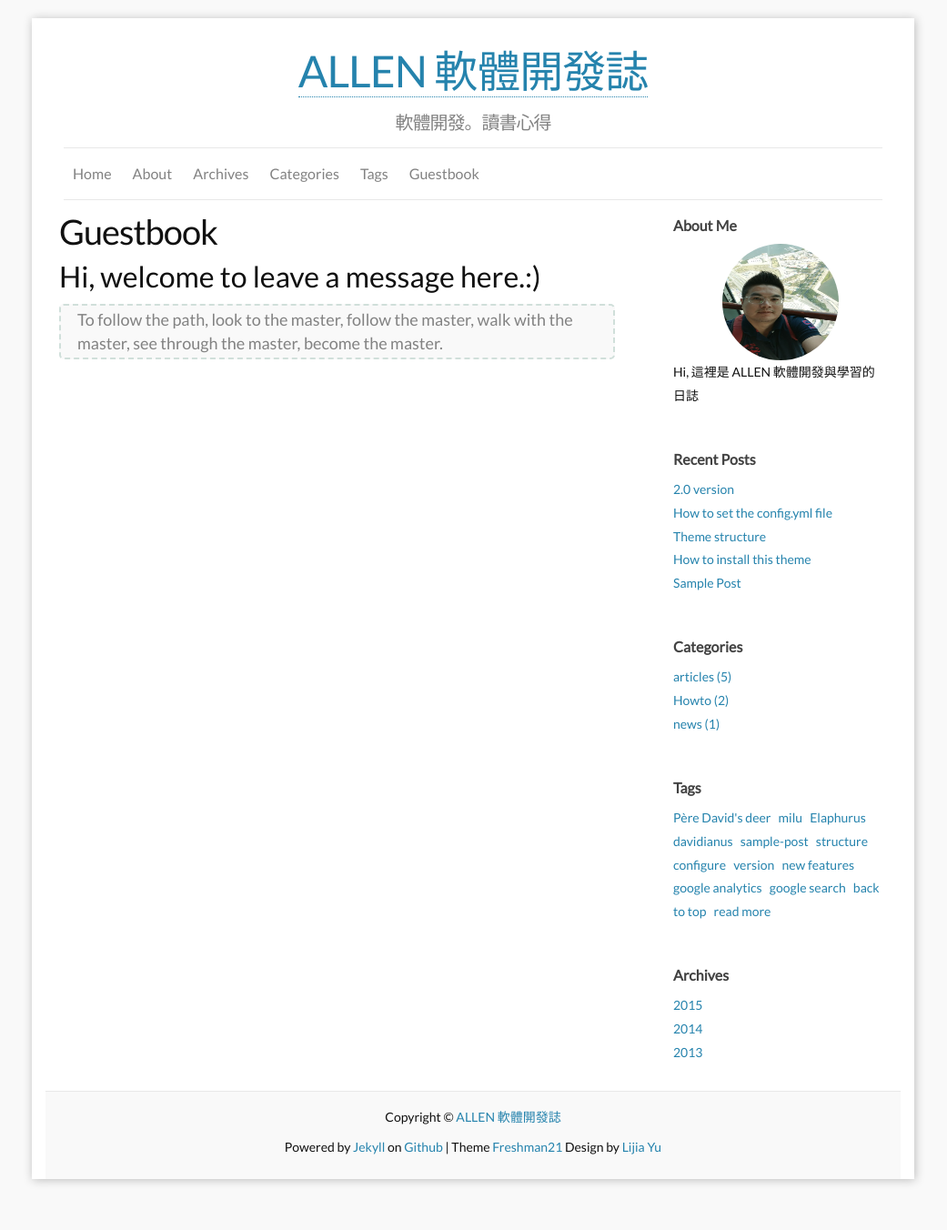
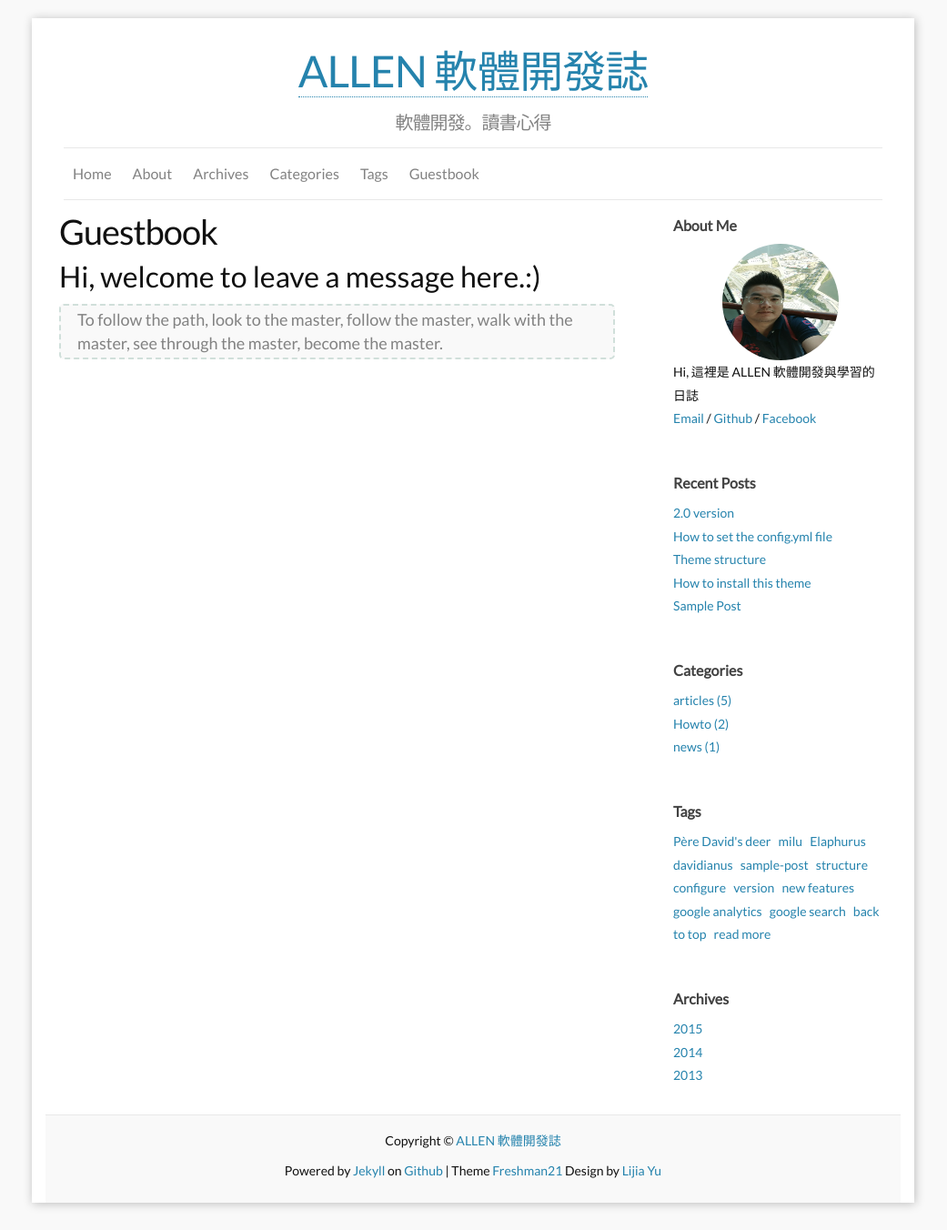
Before and after one commit to allenchien-tw/allenchien-tw.github.io, a Jekyll site: the page built from f_guestbook.md, in a window 1280 px wide. Shown: the whole page at 91% size, without its empty margins (120-1161 px from the left). Built offline with Jekyll 4.4.1, drawn with Linux system fonts in a browser that asks for light colours; some web fonts are replaced; comment, search, counter and statistics services are not loaded; before the commit the page ends 1326 px from its top, so only the background shows below that.

Commit message:
[up] add links

```diff
--- a/_includes/Aboutme.html
+++ b/_includes/Aboutme.html
@@ -4,4 +4,12 @@
   <span>{{site.aboutme}}</span>
   <br />
 
+  {% if site.ShowContactInfo == "True" %}
+
+  <a href="mailto:{{site.email}}" title="mailto: {{site.email}}">Email</a> /
+  <a href="https://github.com/{{site.github_username}}" title="GithubID: {{site.github_username}}">Github</a> /
+  <a href="https://www.facebook.com/{{site.fb_username}}" title="Facebook: {{site.fb_username}}">Facebook</a>
+
+  {% endif %}
+
 </div>
```
